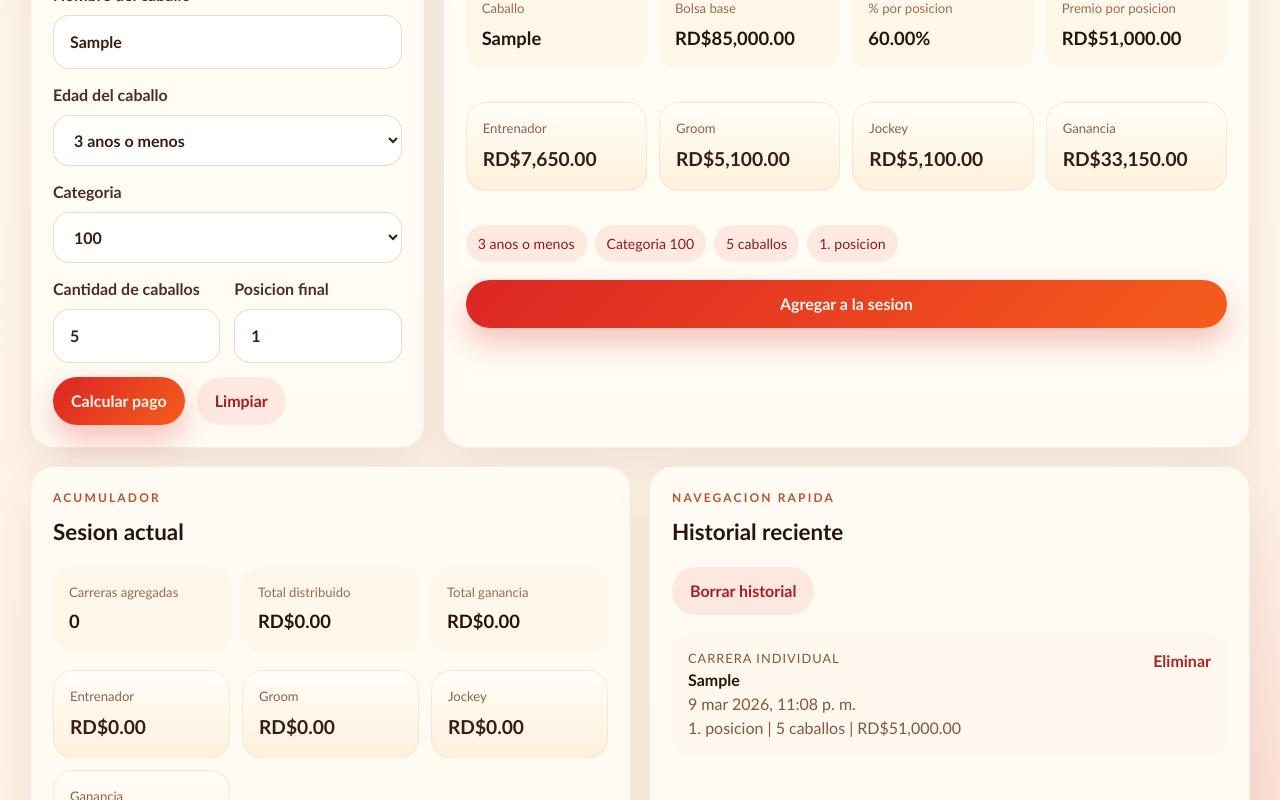
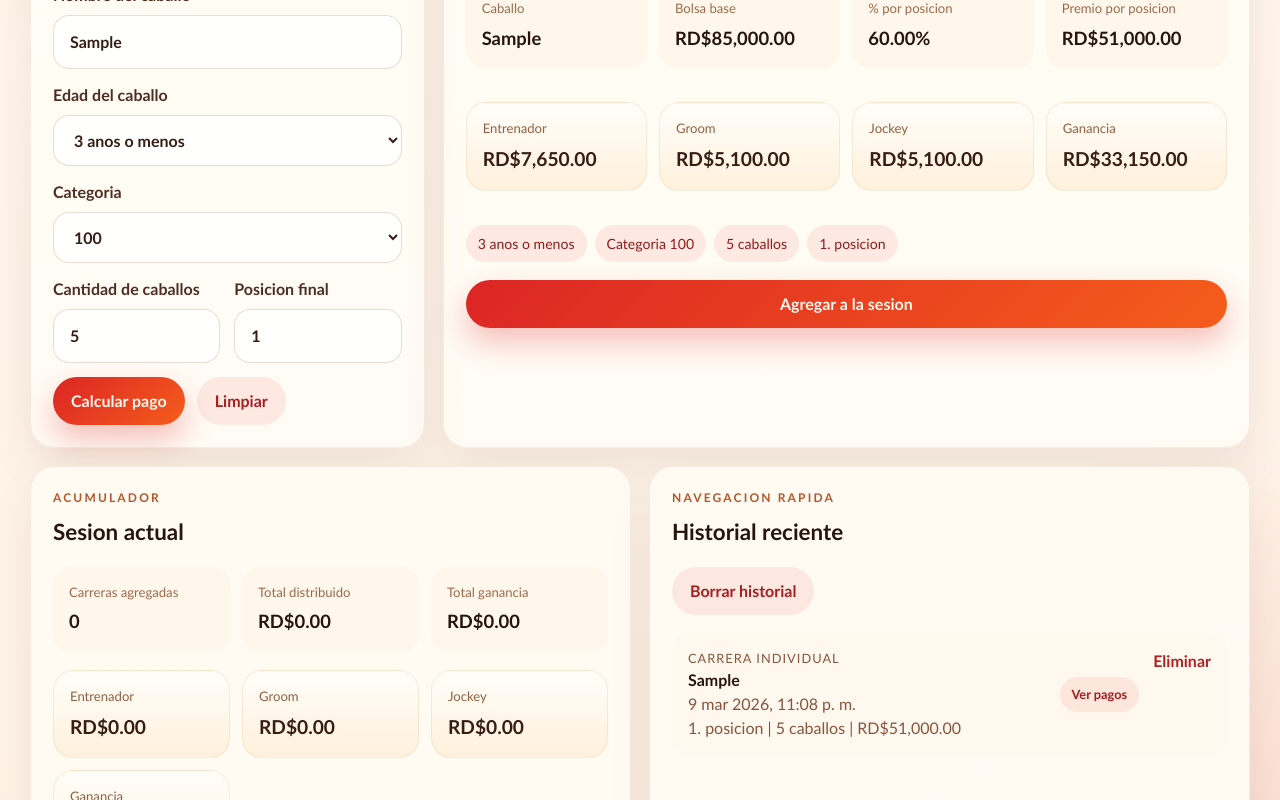
Before and after one commit to Elvy1999/Horse_Racing_Tracker, a React (Vite) app: page / in a window 1280 px wide. Both pictures are taken after typing "Sample" into the empty fields and a click on the button "Calcular pago". Shown: the part 504-1304 px from the top of the page. Built offline with nearby package versions, Linux system fonts and the light colour scheme.

Commit message:
Add payout details to history items

```diff
--- a/src/App.css
+++ b/src/App.css
@@ -317,6 +317,27 @@
   background: #fff8ee;
 }
 
+.history-list__content {
+  flex: 1;
+}
+
+.history-list__summary {
+  width: 100%;
+  display: flex;
+  justify-content: space-between;
+  gap: 16px;
+  align-items: flex-start;
+  padding: 0;
+  border: none;
+  background: transparent;
+  color: inherit;
+  text-align: left;
+}
+
+.history-list__summary--clickable {
+  cursor: pointer;
+}
+
 .session-list__item p,
 .history-list__item p,
 .history-list__item strong {
@@ -335,10 +356,47 @@
   color: #86553c;
 }
 
+.history-list__toggle {
+  align-self: center;
+  padding: 8px 12px;
+  border-radius: 999px;
+  background: rgba(221, 21, 21, 0.08);
+  color: #a41c1c;
+  font-size: 0.8rem;
+  font-weight: 700;
+  white-space: nowrap;
+}
+
 .history-list__type {
   font-size: 0.8rem;
   text-transform: uppercase;
   letter-spacing: 0.08em;
+}
+
+.history-list__distribution {
+  display: grid;
+  gap: 10px;
+  grid-template-columns: repeat(auto-fit, minmax(130px, 1fr));
+  margin-top: 14px;
+}
+
+.history-list__distribution div {
+  padding: 14px;
+  border-radius: 16px;
+  background: #fff2de;
+  border: 1px solid rgba(185, 120, 50, 0.12);
+}
+
+.history-list__distribution dt {
+  font-size: 0.78rem;
+  color: #8f6143;
+}
+
+.history-list__distribution dd {
+  margin: 6px 0 0;
+  font-size: 1rem;
+  font-weight: 700;
+  color: #371d14;
 }
 
 .empty-state {
--- a/src/App.tsx
+++ b/src/App.tsx
@@ -42,6 +42,7 @@ function App() {
   const [currentInput, setCurrentInput] = useState<CalculationInput | null>(null)
   const [sessionRaces, setSessionRaces] = useState<SessionRace[]>([])
   const [historyRecords, setHistoryRecords] = useState<HistoryRecord[]>([])
+  const [selectedHistoryRecordId, setSelectedHistoryRecordId] = useState<string | null>(null)
   const [errorMessage, setErrorMessage] = useState('')
   const sessionTotals = aggregateSessionTotals(sessionRaces)
 
@@ -137,11 +138,15 @@ function App() {
   }
 
   const handleDeleteHistoryRecord = (recordId: string) => {
+    if (selectedHistoryRecordId === recordId) {
+      setSelectedHistoryRecordId(null)
+    }
     setHistoryRecords((existing) => existing.filter((record) => record.id !== recordId))
   }
 
   const handleClearHistory = () => {
     setHistoryRecords([])
+    setSelectedHistoryRecordId(null)
   }
 
   return (
@@ -443,6 +448,22 @@ function App() {
             <ul className="history-list">
               {historyRecords.map((record) => (
                 <li key={record.id} className="history-list__item">
+                  <div className="history-list__content">
+                    <button
+                      type="button"
+                      className={`history-list__summary${
+                        record.kind === 'single' ? ' history-list__summary--clickable' : ''
+                      }`}
+                      onClick={() => {
+                        if (record.kind !== 'single') {
+                          return
+                        }
+
+                        setSelectedHistoryRecordId((current) =>
+                          current === record.id ? null : record.id,
+                        )
+                      }}
+                    >
                       <div>
                         <p className="history-list__type">
                           {record.kind === 'single' ? 'Carrera individual' : 'Sesion guardada'}
@@ -464,6 +485,34 @@ function App() {
                             Total distribuido {formatCurrency(record.totals.totalPositionPayout)}
                           </p>
                         )}
+                      </div>
+                      {record.kind === 'single' ? (
+                        <span className="history-list__toggle">
+                          {selectedHistoryRecordId === record.id ? 'Ocultar pagos' : 'Ver pagos'}
+                        </span>
+                      ) : null}
+                    </button>
+
+                    {record.kind === 'single' && selectedHistoryRecordId === record.id ? (
+                      <dl className="history-list__distribution">
+                        <div>
+                          <dt>Entrenador</dt>
+                          <dd>{formatCurrency(record.result.trainerAmount)}</dd>
+                        </div>
+                        <div>
+                          <dt>Groom</dt>
+                          <dd>{formatCurrency(record.result.groomAmount)}</dd>
+                        </div>
+                        <div>
+                          <dt>Jockey</dt>
+                          <dd>{formatCurrency(record.result.jockeyAmount)}</dd>
+                        </div>
+                        <div>
+                          <dt>Ganancia</dt>
+                          <dd>{formatCurrency(record.result.profitAmount)}</dd>
+                        </div>
+                      </dl>
+                    ) : null}
                   </div>
                   <button
                     type="button"
```
Lines whose indentation alone changed are shown as unchanged.
